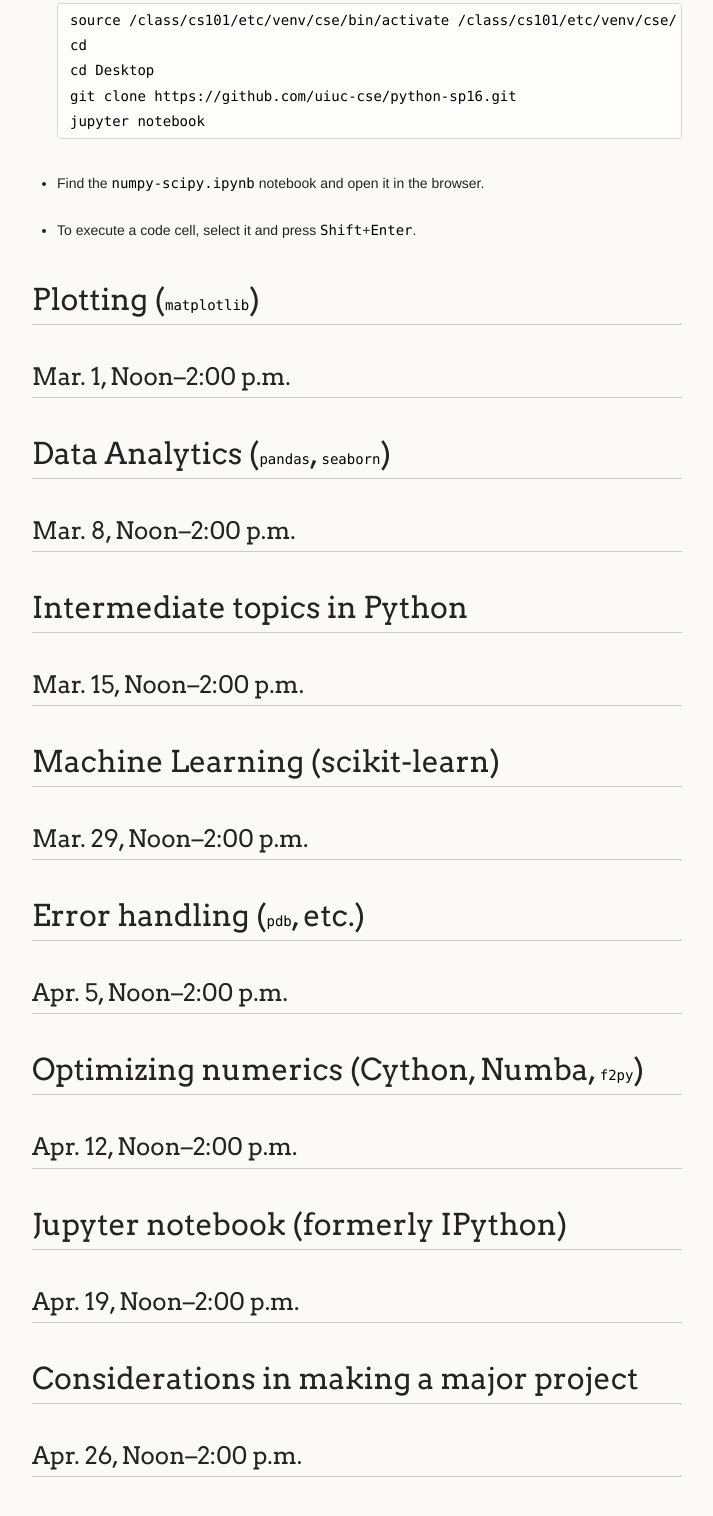
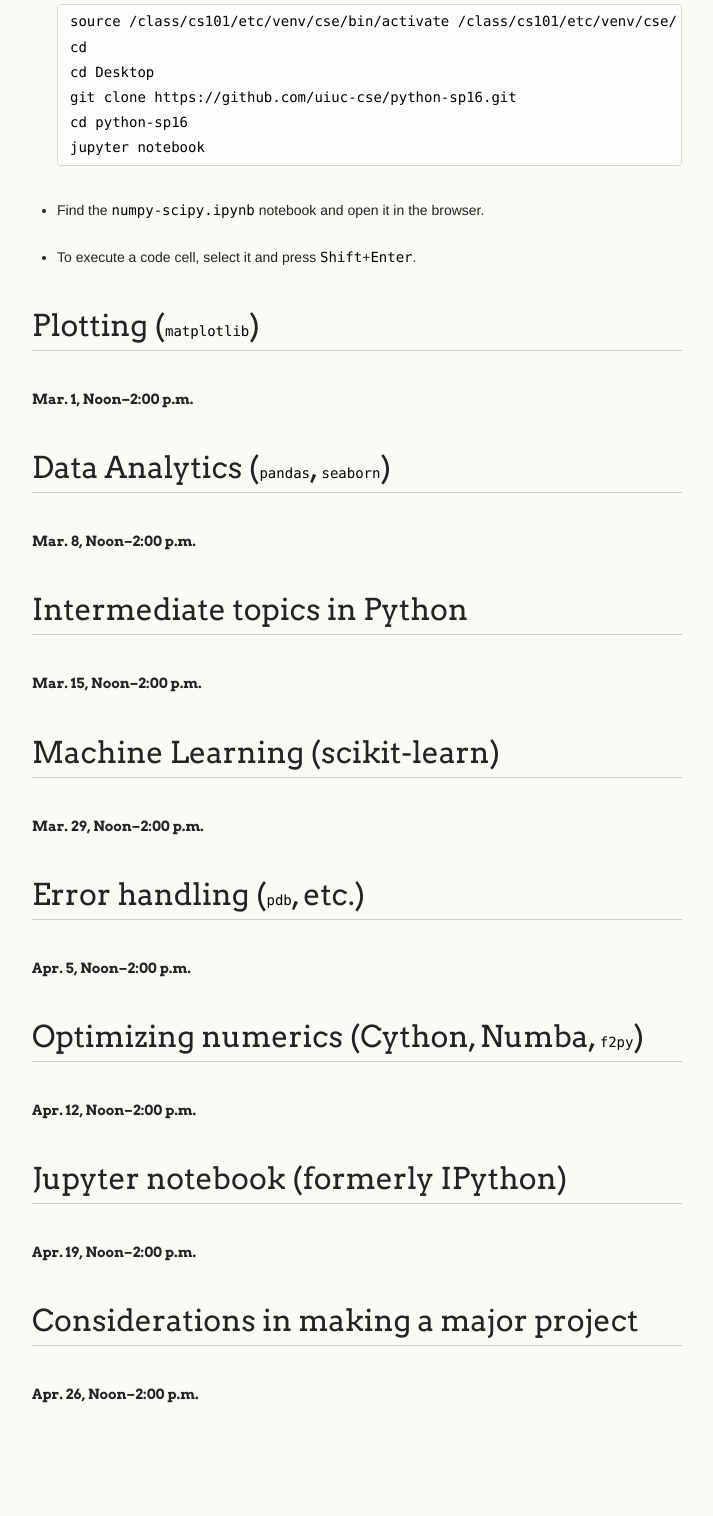
Before and after one commit to illinois-cse/python-sp16, a plain HTML site: page index.html in a window 1280 px wide. Shown: the part 1324-2840 px from the top of the page, without its empty margins (278-991 px from the left). After the commit the page ends 2792 px from the top, so only its background shows below. Drawn offline with Linux system fonts and the light colour scheme.

```diff
--- a/index.html
+++ b/index.html
@@ -50,8 +50,8 @@ jupyter notebook
 <h1>
 <a id="introduction-to-python" class="anchor" href="#introduction-to-python" aria-hidden="true"><span aria-hidden="true" class="octicon octicon-link"></span></a>Introduction to Python</h1>
 
-<h2>
-<a id="feb-16-noon200-pm" class="anchor" href="#feb-16-noon200-pm" aria-hidden="true"><span aria-hidden="true" class="octicon octicon-link"></span></a>Feb. 16, Noon–2:00 p.m.</h2>
+<h4>
+<a id="feb-16-noon200-pm" class="anchor" href="#feb-16-noon200-pm" aria-hidden="true"><span aria-hidden="true" class="octicon octicon-link"></span></a>Feb. 16, Noon–2:00 p.m.</h4>
 
 <ul>
 <li>  <a href="./lessons/intro-exercises.md">Exercises</a>
@@ -65,17 +65,18 @@ jupyter notebook
 <h1>
 <a id="scientific-computing-numpy-scipy" class="anchor" href="#scientific-computing-numpy-scipy" aria-hidden="true"><span aria-hidden="true" class="octicon octicon-link"></span></a>Scientific Computing (<code>numpy</code>, <code>scipy</code>)</h1>
 
-<h2>
-<a id="feb-23-noon200-pm" class="anchor" href="#feb-23-noon200-pm" aria-hidden="true"><span aria-hidden="true" class="octicon octicon-link"></span></a>Feb. 23, Noon–2:00 p.m.</h2>
+<h4>
+<a id="feb-23-noon200-pm" class="anchor" href="#feb-23-noon200-pm" aria-hidden="true"><span aria-hidden="true" class="octicon octicon-link"></span></a>Feb. 23, Noon–2:00 p.m.</h4>
 
 <ul>
 <li>
-<p>Open a new Terminal and run the setup code below to prepare your EWS machine to run our Python lesson today.  This will download the data we will work with and the NumPy notebook.</p>
+<p>Open a new Terminal and run the setup code below to prepare your EWS machine to run our Python lesson today.  This will download the data we will work with and the NumPy notebook.  (You can copy and paste the entire block at once.)</p>
 
 <pre><code>source /class/cs101/etc/venv/cse/bin/activate /class/cs101/etc/venv/cse/
 cd
 cd Desktop
 git clone https://github.com/uiuc-cse/python-sp16.git
+cd python-sp16
 jupyter notebook
 </code></pre>
 </li>
@@ -86,50 +87,50 @@ jupyter notebook
 <h1>
 <a id="plotting-matplotlib" class="anchor" href="#plotting-matplotlib" aria-hidden="true"><span aria-hidden="true" class="octicon octicon-link"></span></a>Plotting (<code>matplotlib</code>)</h1>
 
-<h2>
-<a id="mar-1-noon200-pm" class="anchor" href="#mar-1-noon200-pm" aria-hidden="true"><span aria-hidden="true" class="octicon octicon-link"></span></a>Mar. 1, Noon–2:00 p.m.</h2>
+<h4>
+<a id="mar-1-noon200-pm" class="anchor" href="#mar-1-noon200-pm" aria-hidden="true"><span aria-hidden="true" class="octicon octicon-link"></span></a>Mar. 1, Noon–2:00 p.m.</h4>
 
 <h1>
 <a id="data-analytics-pandas-seaborn" class="anchor" href="#data-analytics-pandas-seaborn" aria-hidden="true"><span aria-hidden="true" class="octicon octicon-link"></span></a>Data Analytics (<code>pandas</code>, <code>seaborn</code>)</h1>
 
-<h2>
-<a id="mar-8-noon200-pm" class="anchor" href="#mar-8-noon200-pm" aria-hidden="true"><span aria-hidden="true" class="octicon octicon-link"></span></a>Mar. 8, Noon–2:00 p.m.</h2>
+<h4>
+<a id="mar-8-noon200-pm" class="anchor" href="#mar-8-noon200-pm" aria-hidden="true"><span aria-hidden="true" class="octicon octicon-link"></span></a>Mar. 8, Noon–2:00 p.m.</h4>
 
 <h1>
 <a id="intermediate-topics-in-python" class="anchor" href="#intermediate-topics-in-python" aria-hidden="true"><span aria-hidden="true" class="octicon octicon-link"></span></a>Intermediate topics in Python</h1>
 
-<h2>
-<a id="mar-15-noon200-pm" class="anchor" href="#mar-15-noon200-pm" aria-hidden="true"><span aria-hidden="true" class="octicon octicon-link"></span></a>Mar. 15, Noon–2:00 p.m.</h2>
+<h4>
+<a id="mar-15-noon200-pm" class="anchor" href="#mar-15-noon200-pm" aria-hidden="true"><span aria-hidden="true" class="octicon octicon-link"></span></a>Mar. 15, Noon–2:00 p.m.</h4>
 
 <h1>
 <a id="machine-learning-scikit-learn" class="anchor" href="#machine-learning-scikit-learn" aria-hidden="true"><span aria-hidden="true" class="octicon octicon-link"></span></a>Machine Learning (scikit-learn)</h1>
 
-<h2>
-<a id="mar-29-noon200-pm" class="anchor" href="#mar-29-noon200-pm" aria-hidden="true"><span aria-hidden="true" class="octicon octicon-link"></span></a>Mar. 29, Noon–2:00 p.m.</h2>
+<h4>
+<a id="mar-29-noon200-pm" class="anchor" href="#mar-29-noon200-pm" aria-hidden="true"><span aria-hidden="true" class="octicon octicon-link"></span></a>Mar. 29, Noon–2:00 p.m.</h4>
 
 <h1>
 <a id="error-handling-pdb-etc" class="anchor" href="#error-handling-pdb-etc" aria-hidden="true"><span aria-hidden="true" class="octicon octicon-link"></span></a>Error handling (<code>pdb</code>, etc.)</h1>
 
-<h2>
-<a id="apr-5-noon200-pm" class="anchor" href="#apr-5-noon200-pm" aria-hidden="true"><span aria-hidden="true" class="octicon octicon-link"></span></a>Apr. 5, Noon–2:00 p.m.</h2>
+<h4>
+<a id="apr-5-noon200-pm" class="anchor" href="#apr-5-noon200-pm" aria-hidden="true"><span aria-hidden="true" class="octicon octicon-link"></span></a>Apr. 5, Noon–2:00 p.m.</h4>
 
 <h1>
 <a id="optimizing-numerics-cython-numba-f2py" class="anchor" href="#optimizing-numerics-cython-numba-f2py" aria-hidden="true"><span aria-hidden="true" class="octicon octicon-link"></span></a>Optimizing numerics (Cython, Numba, <code>f2py</code>)</h1>
 
-<h2>
-<a id="apr-12-noon200-pm" class="anchor" href="#apr-12-noon200-pm" aria-hidden="true"><span aria-hidden="true" class="octicon octicon-link"></span></a>Apr. 12, Noon–2:00 p.m.</h2>
+<h4>
+<a id="apr-12-noon200-pm" class="anchor" href="#apr-12-noon200-pm" aria-hidden="true"><span aria-hidden="true" class="octicon octicon-link"></span></a>Apr. 12, Noon–2:00 p.m.</h4>
 
 <h1>
 <a id="jupyter-notebook-formerly-ipython" class="anchor" href="#jupyter-notebook-formerly-ipython" aria-hidden="true"><span aria-hidden="true" class="octicon octicon-link"></span></a>Jupyter notebook (formerly IPython)</h1>
 
-<h2>
-<a id="apr-19-noon200-pm" class="anchor" href="#apr-19-noon200-pm" aria-hidden="true"><span aria-hidden="true" class="octicon octicon-link"></span></a>Apr. 19, Noon–2:00 p.m.</h2>
+<h4>
+<a id="apr-19-noon200-pm" class="anchor" href="#apr-19-noon200-pm" aria-hidden="true"><span aria-hidden="true" class="octicon octicon-link"></span></a>Apr. 19, Noon–2:00 p.m.</h4>
 
 <h1>
 <a id="considerations-in-making-a-major-project" class="anchor" href="#considerations-in-making-a-major-project" aria-hidden="true"><span aria-hidden="true" class="octicon octicon-link"></span></a>Considerations in making a major project</h1>
 
-<h2>
-<a id="apr-26-noon200-pm" class="anchor" href="#apr-26-noon200-pm" aria-hidden="true"><span aria-hidden="true" class="octicon octicon-link"></span></a>Apr. 26, Noon–2:00 p.m.</h2>
+<h4>
+<a id="apr-26-noon200-pm" class="anchor" href="#apr-26-noon200-pm" aria-hidden="true"><span aria-hidden="true" class="octicon octicon-link"></span></a>Apr. 26, Noon–2:00 p.m.</h4>
       </section>
       <footer>
         <p><small>Hosted on <a href="https://pages.github.com">GitHub Pages</a> using the Dinky theme</small></p>
```
Also changed, not shown: params.json (+1 -1 lines).
